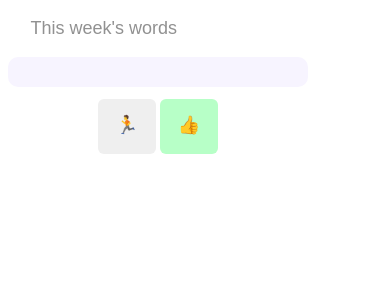
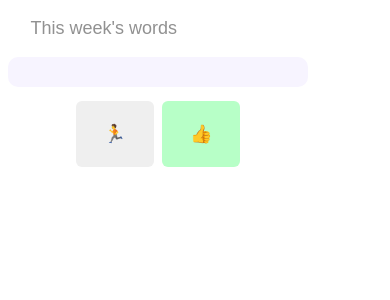
Before and after one commit to iwinters/jigassa, a Django app: page /wordlist in a window 390 px wide. Shown: the top 300 px of the page. Run offline with Django 3.2, Linux system fonts and the light colour scheme; data that the repository does not hold is empty; some web fonts are replaced.

Commit message:
working on styling for cardtest

```diff
--- a/app/templates/app/card-test.html
+++ b/app/templates/app/card-test.html
@@ -4,6 +4,8 @@
     <script>
         var numero = 1
     </script>
+    <meta name="viewport" content="width=device-width, initial-scale=1.0">
+
 
 </head>
 <body class='body'>
--- a/static/app/style.css
+++ b/static/app/style.css
@@ -9,7 +9,6 @@ html { font-family: 'Inter', sans-serif; }
         }
         .body {
             width: 300px;
-            height: 400px;
             background-color: rgb(255, 255, 255);
             color: rgb(0, 0, 0);
             font-weight: 700;
@@ -29,10 +28,8 @@ html { font-family: 'Inter', sans-serif; }
         .keyboard-button {
             display: inline-block;
             text-align: center;
-            width: 58px;
-            margin: auto;
-            height: 40px;
-            margin: 2px;
+            margin: 3px;
+            padding:15px 20px;
             border-radius: 6px;
             padding-top: 15px;
         }
@@ -42,13 +39,14 @@ html { font-family: 'Inter', sans-serif; }
             margin: auto;
             margin: 2px;
             border-radius: 6px;
-            padding: 10px;
+            padding: 20px;
             border:none;
             background-color:#F7F4FF;
             color: #3200C9;
-            font-weight:600px;
-            width: 100%;
-            padding-top: 40px;
+            font-weight:500;
+            font-size:large;
+            width: 300px;
+            margin-top:50px
         }
         .card-background {
             background-color: #F7F4FF;
@@ -106,5 +104,14 @@ html { font-family: 'Inter', sans-serif; }
             display:block
         }
 @media only screen and (max-width: 600px) {
-
+    .body {
+        width:80%;
+    }
+    .submit-button {
+        width: 100%
+    }
+    .keyboard-button {
+        margin: 4px;
+        padding:22px 28px;
+    }
 }
```
